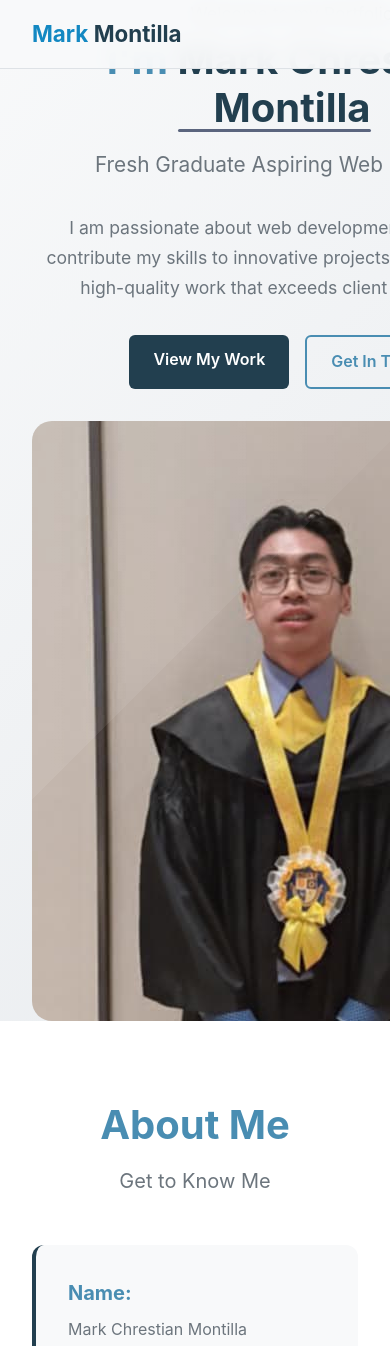
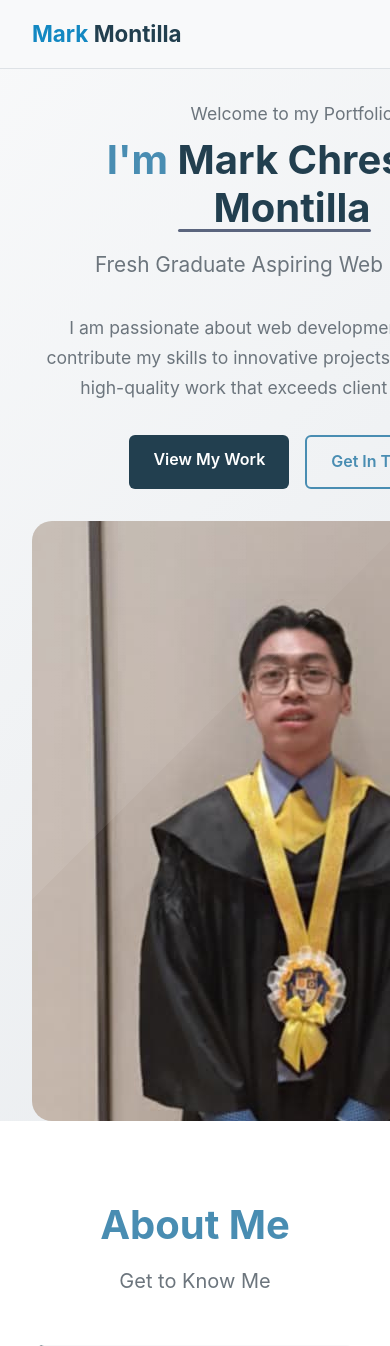
Before and after one commit to MarkMontilla/myportfolio, a PHP site: page / in a window 390 px wide; the page is wider, and only the part inside the window is pictured. Shown: the top 1346 px of that part. Run offline with PHP 8.4, Linux system fonts and the light colour scheme.

Commit message:
Update Style

```diff
--- a/css/style.css
+++ b/css/style.css
@@ -558,3 +558,9 @@
             opacity: 1;
             transform: translateY(0);
         }
+
+        @media (max-width: 768px) {
+        #home {
+            padding-top: 100px; /* adjust the value as you want */
+            }
+        }
```
